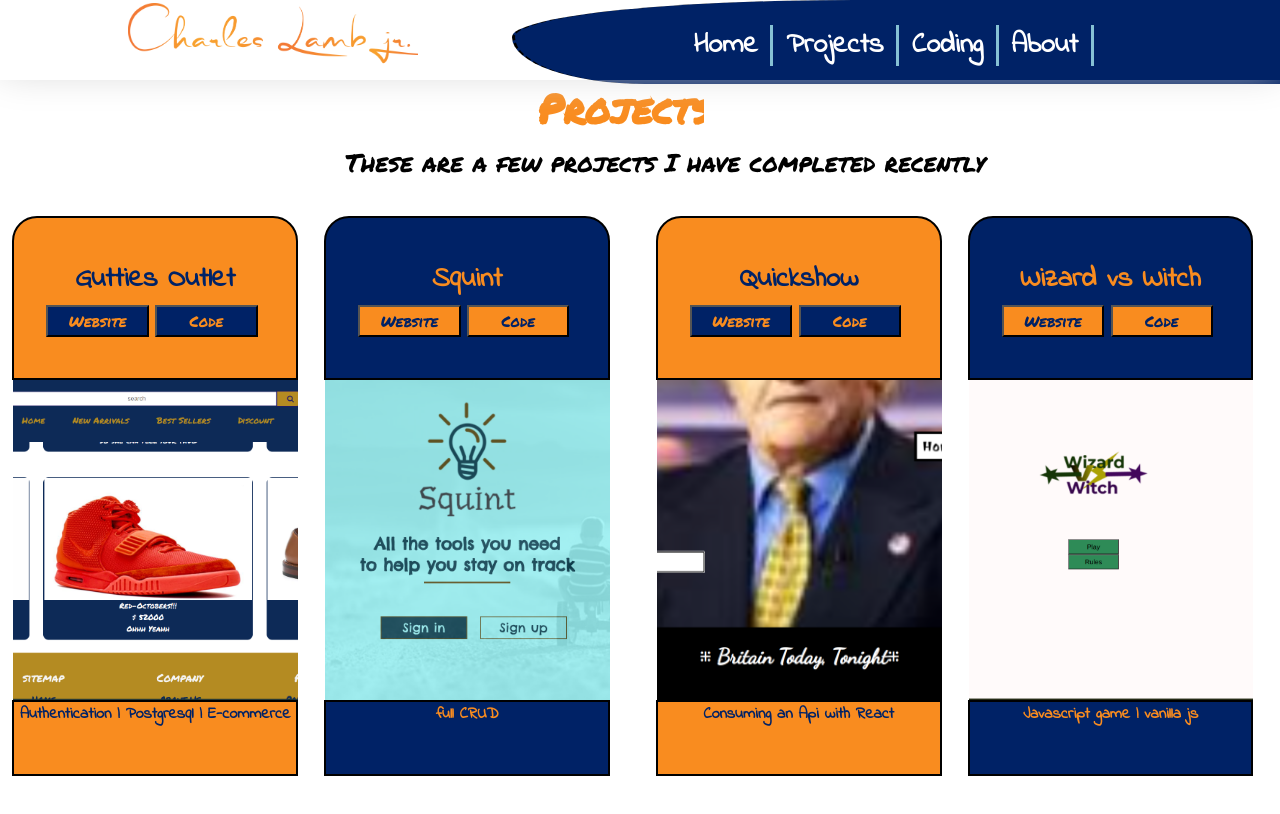
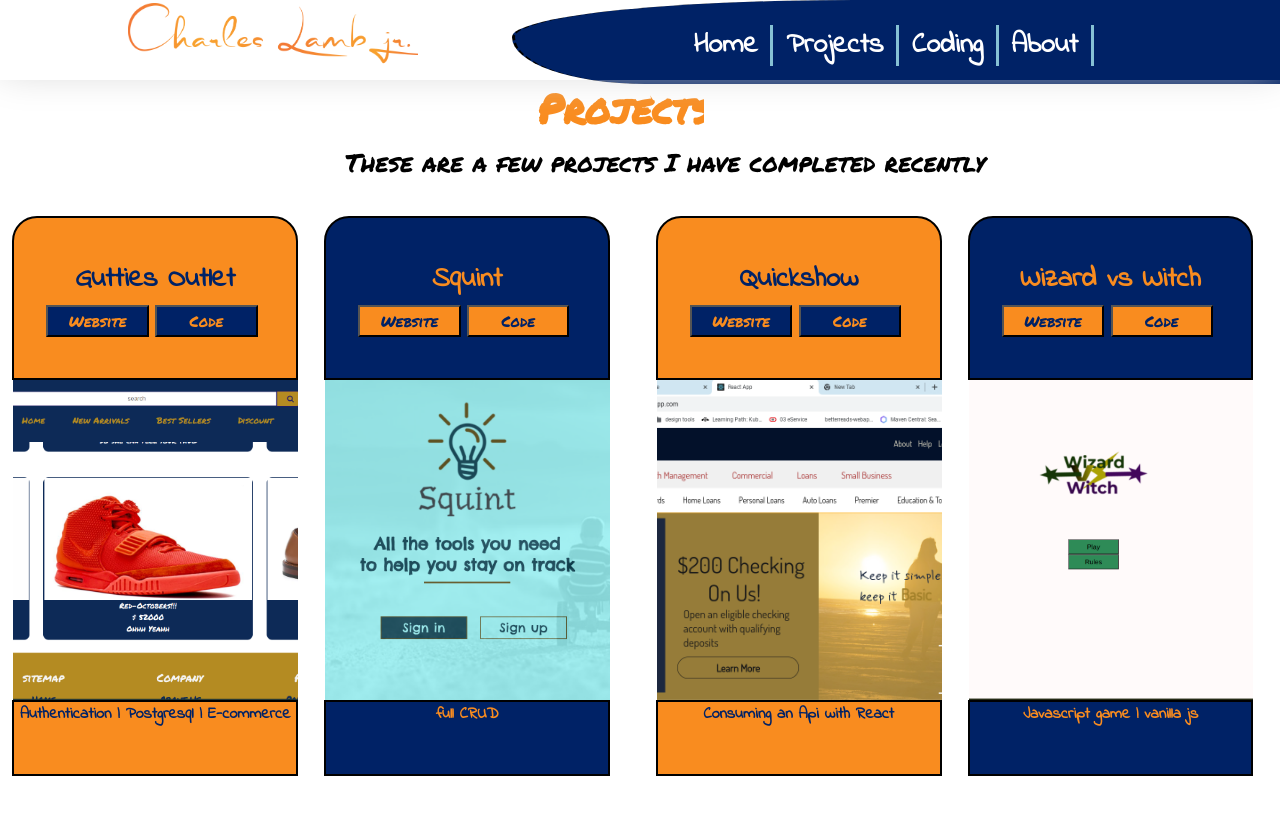
Before and after one commit to cyberstizz/charleslambjr, a React (Create React App) app: page /projects in a window 1280 px wide. Shown: the top 814 px of the page. Built offline with nearby package versions, Linux system fonts and the light colour scheme; a web font is replaced by a local one.

Commit message:
added pic for basic bank screenshot

```diff
--- a/src/components/Projects.js
+++ b/src/components/Projects.js
@@ -4,6 +4,7 @@ import React from 'react';
 import '../App.css';
 import './Projects.css';
 import Card from './Card';
+import basicBankImage from '../basicBankScreenshot.png';
 import squintBackground from "../squintScreenshot.png";
 import quickShowBackground from "../quickShowScreenshot.png";
 import wizardVsWitchBackground from "../WizardvsWitchScreenshot.png";
@@ -50,7 +51,7 @@ class Projects extends React.Component{
             cardTwoFooterText: 'full CRUD',
             cardTwoFooterTextColor: 'rgb(249, 140, 31)',
             cardThreeTitle: 'Quickshow',
-            cardThreeBackgroundImage: `url(${quickShowBackground})`,
+            cardThreeBackgroundImage: `url(${basicBankImage})`,
             cardThreeButtonColor: 'rgb(0, 34, 102)',
             cardThreeTopColor: 'rgb(249, 140, 31)',
             cardThreeLink: basicBankLink,
```
Also changed, not shown: src/basicBankScreenshot.png (added).
